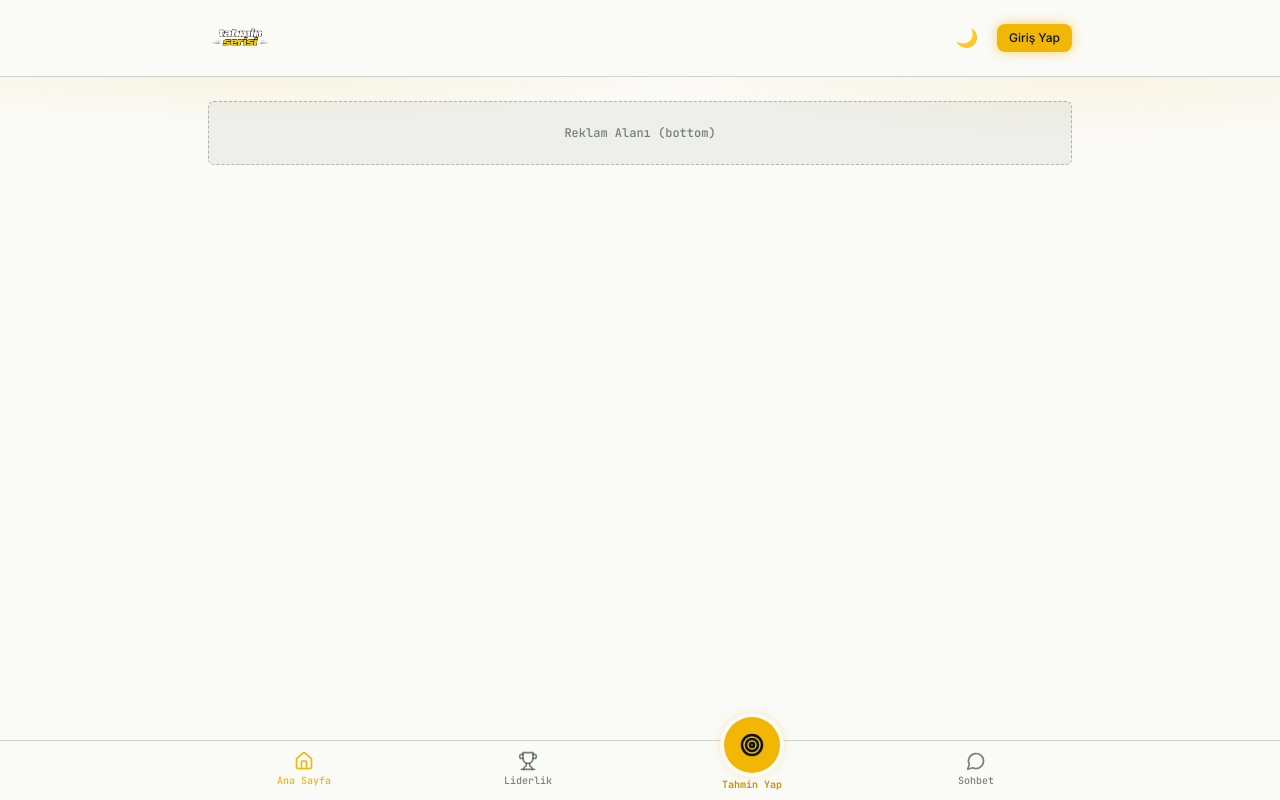
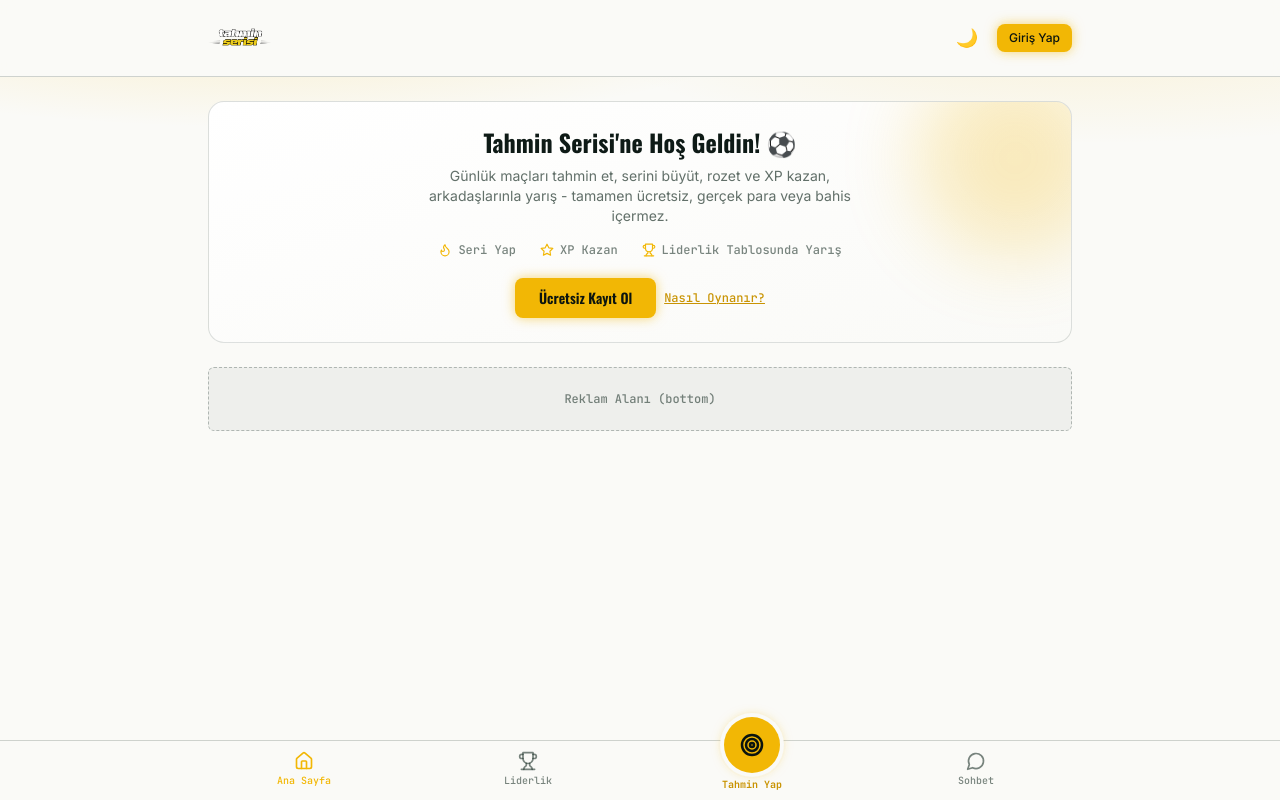
Before and after one commit to thurkchalimn-ui/tahmin-oyunu, a React (Vite) app: page / in a window 1280 px wide. Built offline with nearby package versions, Linux system fonts and the light colour scheme; no server answers; the database is empty.

Commit message:
ana sayfa

```diff
--- /dev/null
+++ b/src/components/home/GuestWelcomeBanner.tsx
@@ -0,0 +1,60 @@
+import { Link } from 'react-router-dom';
+import { Flame, Trophy, Star } from 'lucide-react';
+
+/**
+ * Giriş yapmamış (misafir) ziyaretçilere ana sayfanın en üstünde gösterilen
+ * karşılama bölümü - oyunu kısaca tanıtır, "Nasıl Oynanır" sayfasına ve
+ * kayıt olmaya yönlendirir. Giriş yapmış kullanıcılara HİÇ gösterilmez.
+ */
+export function GuestWelcomeBanner() {
+  return (
+    <section
+      className="relative overflow-hidden rounded-2xl border border-pitch-700/15 bg-gradient-to-br
+        from-white to-pitch-100 p-6 text-center shadow-stadium dark:border-pitch-700 dark:from-pitch-900 dark:to-pitch-950"
+    >
+      <div
+        aria-hidden="true"
+        className="pointer-events-none absolute -right-10 -top-10 h-48 w-48 rounded-full bg-scoreboard-amber opacity-25 blur-2xl"
+      />
+
+      <h1 className="relative font-display text-2xl font-bold text-pitch-900 dark:text-pitch-100">
+        Tahmin Serisi'ne Hoş Geldin! ⚽
+      </h1>
+      <p className="relative mx-auto mt-2 max-w-md font-body text-sm text-pitch-700/70 dark:text-pitch-100/70">
+        Günlük maçları tahmin et, serini büyüt, rozet ve XP kazan, arkadaşlarınla yarış -
+        tamamen ücretsiz, gerçek para veya bahis içermez.
+      </p>
+
+      <div className="relative mt-4 flex justify-center gap-6 font-mono text-xs text-pitch-700/60 dark:text-pitch-100/50">
+        <span className="flex items-center gap-1.5">
+          <Flame size={14} className="text-scoreboard-amber" />
+          Seri Yap
+        </span>
+        <span className="flex items-center gap-1.5">
+          <Star size={14} className="text-scoreboard-amber" />
+          XP Kazan
+        </span>
+        <span className="flex items-center gap-1.5">
+          <Trophy size={14} className="text-scoreboard-amber" />
+          Liderlik Tablosunda Yarış
+        </span>
+      </div>
+
+      <div className="relative mt-5 flex flex-col items-center gap-2 sm:flex-row sm:justify-center">
+        <Link
+          to="/kayit"
+          className="w-full rounded-lg bg-scoreboard-amber px-6 py-2.5 font-display text-sm font-semibold
+            text-pitch-950 shadow-glow transition hover:brightness-105 sm:w-auto"
+        >
+          Ücretsiz Kayıt Ol
+        </Link>
+        <Link
+          to="/nasil-oynanir"
+          className="font-mono text-xs text-scoreboard-amberDark underline dark:text-scoreboard-amber"
+        >
+          Nasıl Oynanır?
+        </Link>
+      </div>
+    </section>
+  );
+}
--- a/src/pages/HomePage.tsx
+++ b/src/pages/HomePage.tsx
@@ -12,6 +12,7 @@ import { WeeklyPodium } from '@/components/home/WeeklyPodium';
 import { RecentResultsPreview } from '@/components/home/RecentResultsPreview';
 import { RecentBadgesPreview } from '@/components/profile/RecentBadgesPreview';
 import { SocialFollowCard } from '@/components/home/SocialFollowCard';
+import { GuestWelcomeBanner } from '@/components/home/GuestWelcomeBanner';
 import { AdBanner } from '@/components/common/AdBanner';
 import { todayKey } from '@/utils/dateUtils';
 
@@ -58,6 +59,8 @@ export function HomePage() {
       />
 
       <div className="relative mx-auto flex max-w-4xl flex-col gap-6 px-4 py-6">
+        {!firebaseUser && <GuestWelcomeBanner />}
+
         {todayBannerData && (
           <HomeMatchBanner
             predictedCount={todayBannerData.predictedCount}
```
